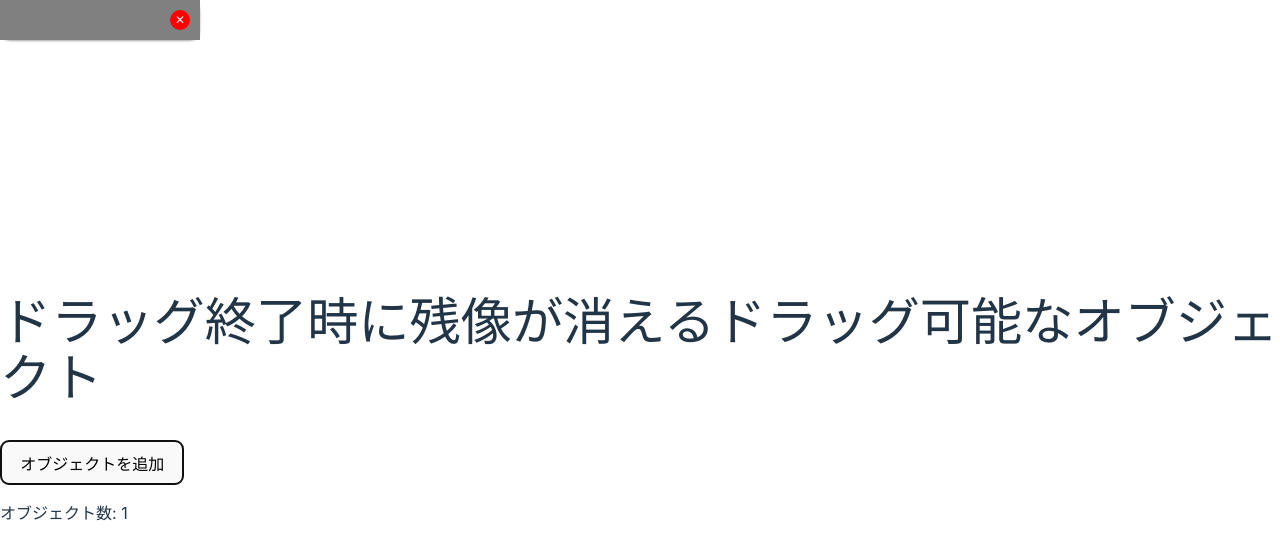
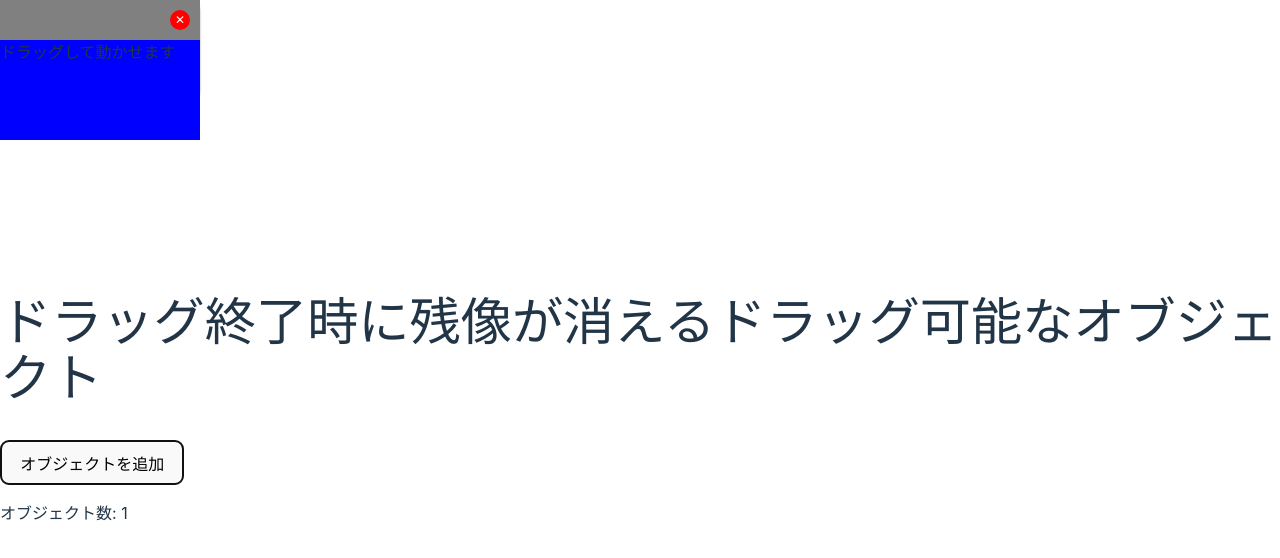
Before and after one commit to yskmasumoto/fusen-web, a React (Vite) app: page / in a window 1280 px wide. Both pictures are taken after a click on the button "オブジェクトを追加". Shown: the top 558 px of the page. Built offline with nearby package versions, Linux system fonts and the light colour scheme.

Commit message:
fusenの色が消えてしまったのを修正

```diff
--- a/src/components/fusen.tsx
+++ b/src/components/fusen.tsx
@@ -61,8 +61,8 @@ const DraggableObject: React.FC<DraggableObjectProps> = ({ onDelete }) => {
 							position: "absolute",
 							left: `${pos.x}px`,
 							top: `${pos.y}px`,
-							width: "100px",
-							height: "100px",
+							width: "200px",
+							height: "140px",
 							backgroundColor: "rgba(0, 0, 255, 0.2)",
 							pointerEvents: "none",
 							transition: "opacity 0.3s",
@@ -77,53 +77,60 @@ const DraggableObject: React.FC<DraggableObjectProps> = ({ onDelete }) => {
 					left: `${position.x}px`,
 					top: `${position.y}px`,
 					width: "200px",
-					// height: "100px",
-					// backgroundColor: "blue",
-					// cursor: isDragging ? "grabbing" : "grab",
+					height: "100px",
 					zIndex: 1,
 					transition: "box-shadow 0.3s, transform 0.3s",
-					borderRadius: '10px',
+					borderRadius: "10px",
 					boxShadow: isDragging
 						? "0 14px 28px rgba(0,0,0,0.25), 0 10px 10px rgba(0,0,0,0.22)"
 						: "0 1px 3px rgba(0,0,0,0.12), 0 1px 2px rgba(0,0,0,0.24)",
 					transform: isDragging ? "scale(1.05)" : "scale(1)",
 				}}
-			// onMouseDown={handleMouseDown}
 			>
 				<div
 					style={{
-						backgroundColor: '#808080',
-						padding: '10px',
-						display: 'flex',
-						justifyContent: 'flex-end',
-						alignItems: 'center',
+						backgroundColor: "#808080",
+						padding: "10px",
+						display: "flex",
+						height: "20px",
+						justifyContent: "flex-end",
+						alignItems: "center",
 						cursor: isDragging ? "grabbing" : "grab",
 					}}
 					onMouseDown={handleMouseDown}
 				>
-					{/* <div contentEditable>ドラッグして動かせます</div> */}
 					<button
 						onClick={onDelete}
 						style={{
-							background: 'red',
-							color: 'white',
-							border: 'none',
-							borderRadius: '50%',
-							width: '20px',
-							height: '20px',
-							fontSize: '12px',
-							cursor: 'pointer',
-							display: 'flex',
-							justifyContent: 'center',
-							alignItems: 'center',
-							padding: 0,  // パディングを削除
-							lineHeight: 1,  // 行の高さを調整
-							boxSizing: 'border-box',  // ボックスモデルを調整
-							overflow: 'hidden',  // はみ出す内容を隠す
+							background: "red",
+							color: "white",
+							border: "none",
+							borderRadius: "50%",
+							width: "20px",
+							height: "20px",
+							fontSize: "12px",
+							cursor: "pointer",
+							display: "flex",
+							justifyContent: "center",
+							alignItems: "center",
+							padding: 0, // パディングを削除
+							lineHeight: 1, // 行の高さを調整
+							boxSizing: "border-box", // ボックスモデルを調整
+							overflow: "hidden", // はみ出す内容を隠す
 						}}
 					>
 						✕
 					</button>
+				</div>
+				<div
+					contentEditable
+					style={{
+						width: "200px",
+						height: "100px",
+						backgroundColor: "blue",
+					}}
+				>
+					ドラッグして動かせます
 				</div>
 			</div>
 		</>
```
